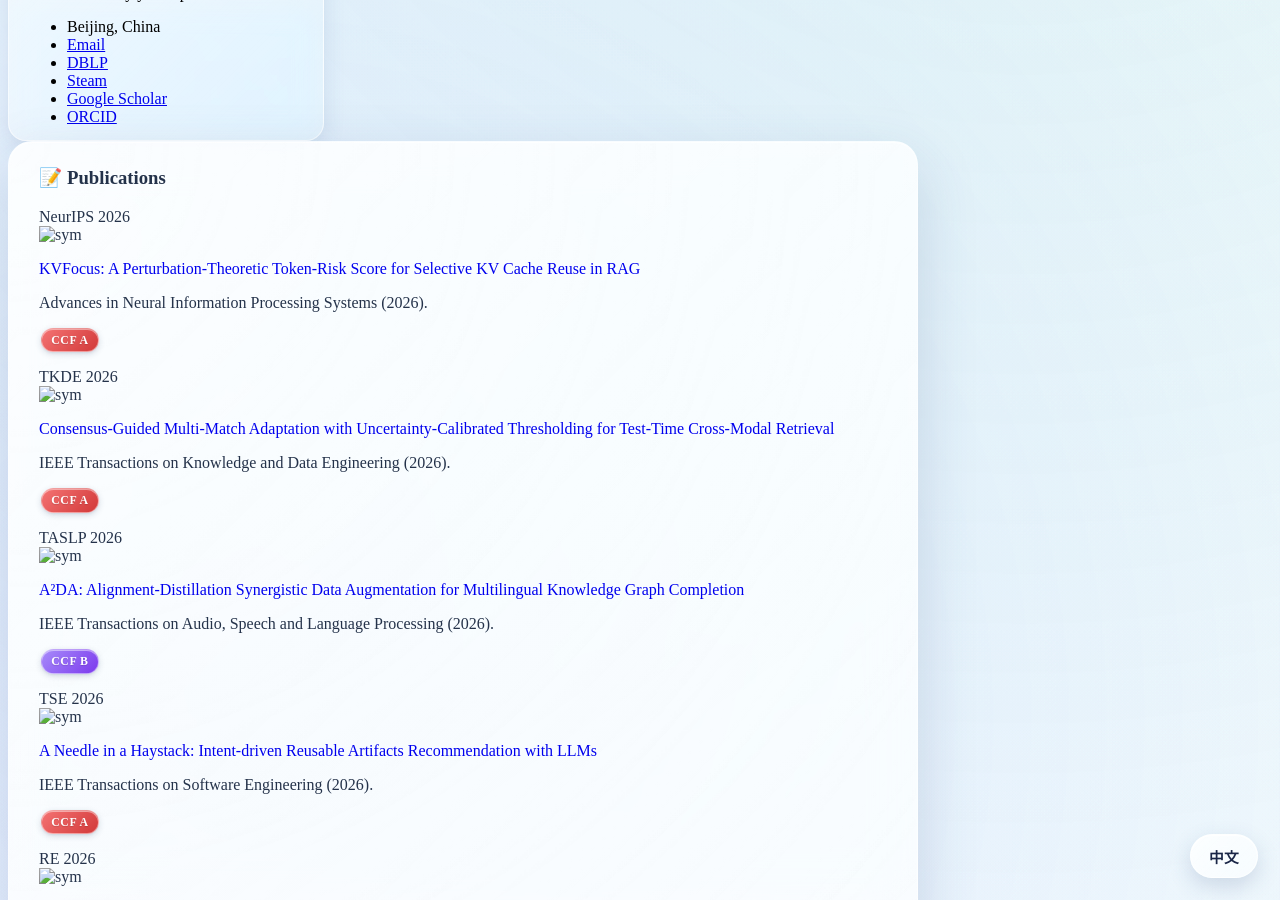
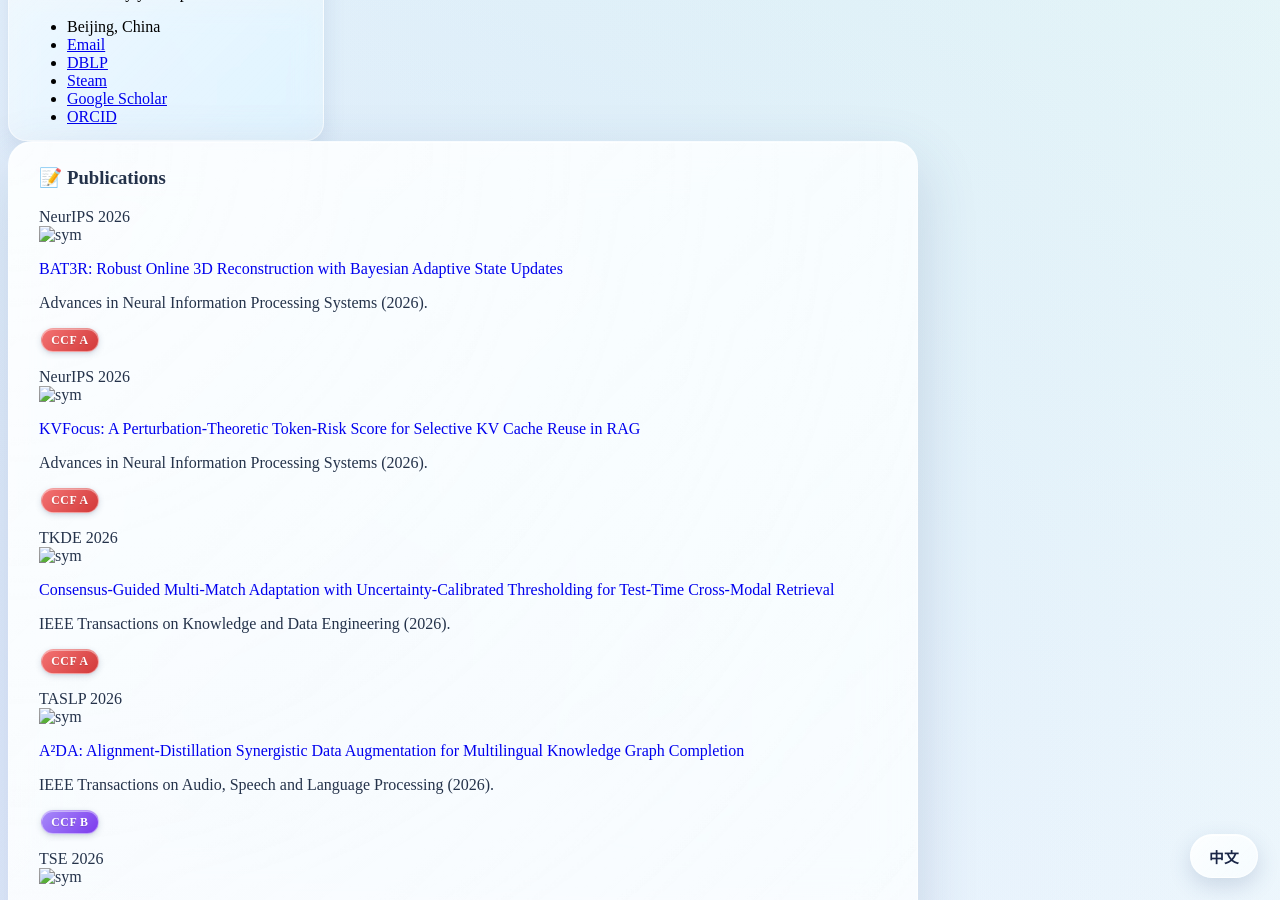
Before and after one commit to heyuanpengpku/heyuanpeng.github.io, a Jekyll site: the page built from _pages/includes/pub.md, in a window 1280 px wide and 900 px high, scrolled down 549 px. Built offline with Jekyll 4.4.1, drawn with Linux system fonts in a browser that asks for light colours; our own code applies the rules of GitHub Pages for plain Markdown files.

Commit message:
pub: add NeurIPS 2026 BAT3R paper

```diff
--- a/_pages/includes/pub.md
+++ b/_pages/includes/pub.md
@@ -1,6 +1,18 @@
 <div class="art-box-glass" markdown="1">
 
 <h1 id="publications"><span class="lang-en">📝 Publications</span><span class="lang-zh">📝 学术论文</span></h1>
+
+<div class='paper-box'><div class='paper-box-image'><div><div class="badge">NeurIPS 2026</div><img src='images/covers/2026-neurips-bat3r-hyp.jpg' alt="sym" width="100%"></div></div>
+<div class='paper-box-text' markdown="1">
+
+[BAT3R: Robust Online 3D Reconstruction with Bayesian Adaptive State Updates](#)
+
+Advances in Neural Information Processing Systems (2026).
+
+<span class="hyp-pill ccf-a">CCF A</span>
+
+</div>
+</div>
 
 <div class='paper-box'><div class='paper-box-image'><div><div class="badge">NeurIPS 2026</div><img src='images/covers/2026-neurips-hyp.jpg' alt="sym" width="100%"></div></div>
 <div class='paper-box-text' markdown="1">
```
Also changed, not shown: images/covers/2026-neurips-bat3r-hyp.jpg (added).
